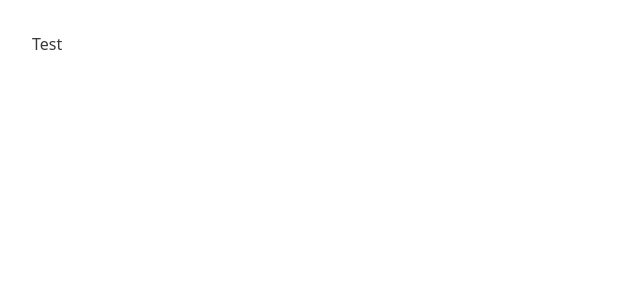
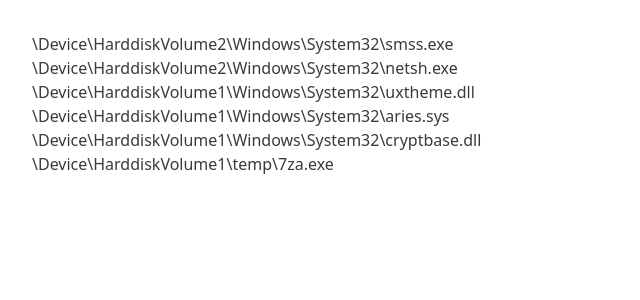
Before and after one commit to rahulrapatwar/file-download, a React (Vite) app: page / in a window 1280 px wide. Shown: the top 300 px of the page, without its empty margins (0-640 px from the left). Built offline with nearby package versions, Linux system fonts and the light colour scheme.

Commit message:
add FileTable component and pass data

```diff
--- a/src/App.tsx
+++ b/src/App.tsx
@@ -1,6 +1,12 @@
+import { FileTable } from "./components/FileTable";
+import { data } from "./data/file";
 
 const App: React.FC = () => {
-  return <div className="p-8 text-[#3B3939]">Test</div>;
+  return (
+    <div className="p-8 text-[#3B3939]">
+      <FileTable data={data} />
+    </div>
+  );
 };
 
 export default App;
```
